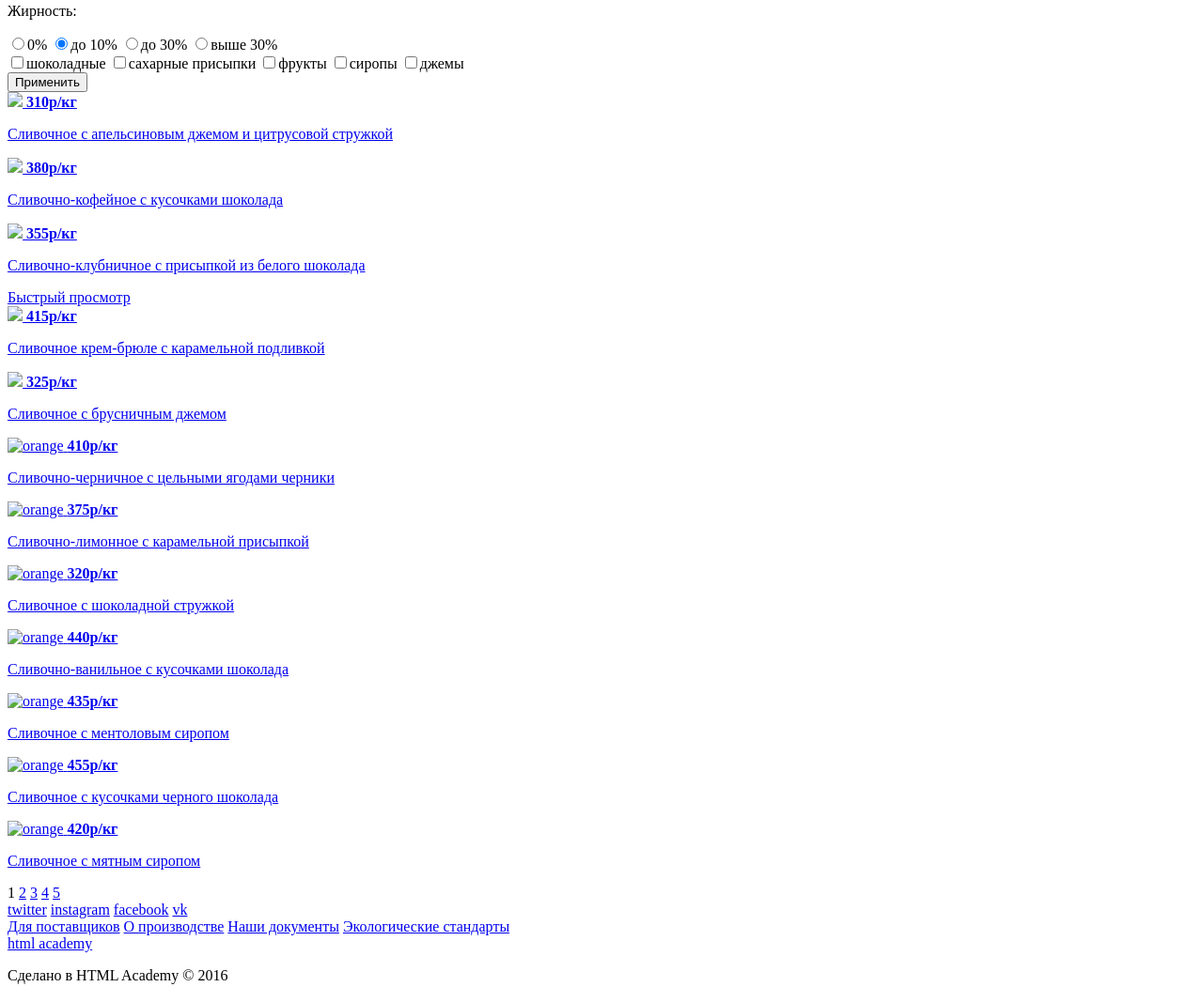
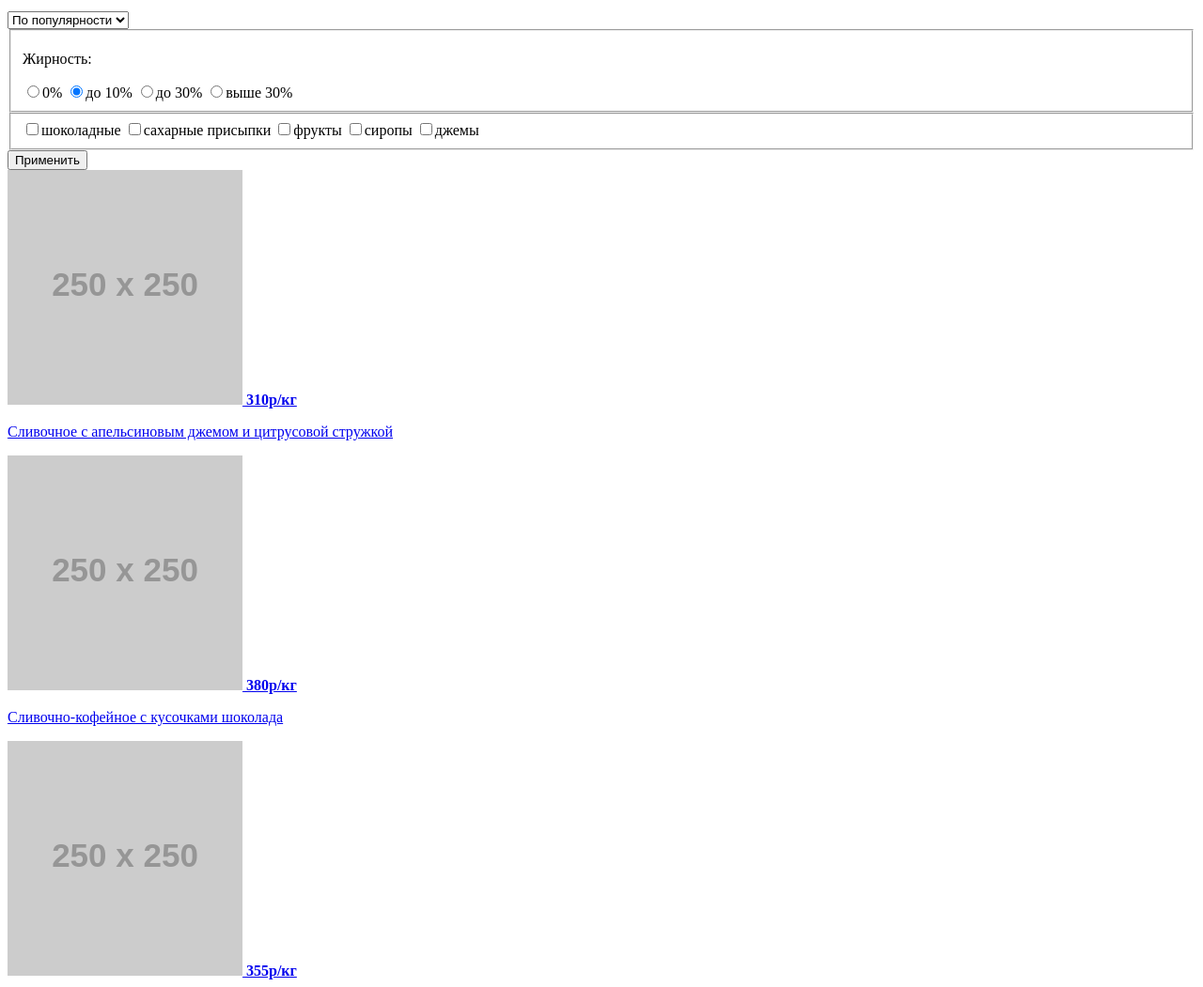
Before and after one commit to TanyaFinogentova/251397-gllacy, a plain HTML site: page gllacy-catalog.html in a window 1280 px wide. Shown: the part 372-1423 px from the top of the page at 94% size. Drawn offline with Linux system fonts and the light colour scheme; placeholder pictures from the web are drawn by us.

Commit message:
gllacy
Добавила размеры картинок

```diff
--- a/gllacy-catalog.html
+++ b/gllacy-catalog.html
@@ -2,14 +2,14 @@
 <html lang="ru">
 <head>
   <meta charset="utf-8">
-  <title>Gllacy shop</title>
+  <title>Gllacy catalog</title>
 </head>
 <body>
   <header class="main-header">
   <div class="container">
     <nav class="main-navigation">
+      <a href="https://gllacy-shop.ru"><img src="http://placehold.it/150x50" alt="gllacy shop"></a>
       <ul>
-        <li><a href="#"><img src="#" width="" height="" alt="gllacy shop"></a></li>
         <li><span class="active">Каталог</span></li>
         <li><a href="#">Доставка и оплата</a></li>
         <li><a href="#">О компании</a></li>
@@ -26,7 +26,7 @@
   </header>
   <main class="container">
     <ul class="breadcrumbs">
-      <li><a href="#">Главная</a></li>
+      <li><a href="https://gllacy-shop.ru">Главная</a></li>
       <li><a href="#">Каталог</a></li>
       <li>Сливочное</li>
     </ul>
@@ -37,42 +37,41 @@
         <option value="popular">По популярности</option>
       </select>
       <div class="price">
-        <!--  Не знаю, как сделать ползунок -->
       </div>
-      <form class="fat">
+      <fieldset class="fat">
         <p>Жирность:</p>
         <label><input type="radio" name="fatness" value="0">0%</label>
         <label><input type="radio" name="fatness" value="10" checked>до 10%</label>
         <label><input type="radio" name="fatness" value="30">до 30%</label>
         <label><input type="radio" name="fatness" value="40">выше 30%</label>
-      </form>
-      <form class="filler">
+      </fieldset>
+      <fieldset class="filler">
         <label><input type="checkbox" name="check1" value="choko">шоколадные</label>
         <label><input type="checkbox" name="check2" value="shuger">сахарные присыпки</label>
         <label><input type="checkbox" name="check3" value="fruits">фрукты</label>
         <label><input type="checkbox" name="check4" value="topping">сиропы</label>
         <label><input type="checkbox" name="check5" value="jam">джемы</label>
-      </form>
+      </fieldset>
       <button>Применить</button>
     </form>
     <div class="catalog">
       <article class="catalog-item">
         <a href="#">
-          <img src="#" width="" height="" >
+          <img src="http://placehold.it/250x250" >
           <b>310р/кг</b>
           <p>Сливочное с апельсиновым джемом и цитрусовой стружкой</p>
         </a>
       </article>
       <article class="catalog-item">
         <a href="#">
-          <img src="#" width="" height="" >
+          <img src="http://placehold.it/250x250" >
           <b>380р/кг</b>
           <p>Сливочно-кофейное с кусочками шоколада</p>
         </a>
       </article>
-      <article class="catalog-item, active-item">
+      <article class="catalog-item active-item">
         <a href="#">
-          <img src="#" width="" height="" >
+          <img src="http://placehold.it/250x250" >
           <b>355р/кг</b>
           <p>Сливочно-клубничное с присыпкой из белого шоколада</p>
         </a>
@@ -80,68 +79,68 @@
       </article>
       <article class="catalog-item">
         <a href="#">
-          <img src="#" width="" height="">
+          <img src="http://placehold.it/250x250">
           <b>415р/кг</b>
           <p>Сливочное крем-брюле с карамельной подливкой</p>
         </a>
       </article>
       <article class="catalog-item">
         <a href="#">
-          <img src="#" width="" height="" >
+          <img src="http://placehold.it/250x250" >
           <b>325р/кг</b>
           <p>Сливочное с брусничным джемом</p>
         </a>
       </article>
       <article class="catalog-item">
         <a href="#">
-          <img src="#" width="" height="" alt="orange">
+          <img src="http://placehold.it/250x250">
           <b>410р/кг</b>
           <p>Сливочно-черничное с цельными ягодами черники </p>
         </a>
       </article>
       <article class="catalog-item">
         <a href="#">
-          <img src="#" width="" height="" alt="orange">
+          <img src="http://placehold.it/250x250">
           <b>375р/кг</b>
           <p>Сливочно-лимонное с карамельной присыпкой</p>
         </a>
       </article>
       <article class="catalog-item">
         <a href="#">
-          <img src="#" width="" height="" alt="orange">
+          <img src="http://placehold.it/250x250">
           <b>320р/кг</b>
           <p>Сливочное с шоколадной стружкой</p>
         </a>
       </article>
       <article class="catalog-item">
         <a href="#">
-          <img src="#" width="" height="" alt="orange">
+          <img src="http://placehold.it/250x250">
           <b>440р/кг</b>
           <p>Сливочно-ванильное с кусочками шоколада</p>
         </a>
       </article>
       <article class="catalog-item">
         <a href="#">
-          <img src="#" width="" height="" alt="orange">
+          <img src="http://placehold.it/250x250">
           <b>435р/кг</b>
           <p>Сливочноe с ментоловым сиропом</p>
         </a>
       </article>
       <article class="catalog-item">
         <a href="#">
-          <img src="#" width="" height="" alt="orange">
+          <img src="http://placehold.it/250x250">
           <b>455р/кг</b>
           <p>Сливочное с кусочками черного шоколада</p>
         </a>
       </article>
       <article class="catalog-item">
         <a href="#">
-          <img src="#" width="" height="" alt="orange">
+          <img src="http://placehold.it/250x250">
           <b>420р/кг</b>
           <p>Сливочное с мятным сиропом</p>
         </a>
       </article>
-      <div class="numbers">
+      <div class="pagination">
         <span>1</span>
         <a href="#">2</a>
         <a href="#">3</a>
@@ -152,25 +151,25 @@
   </main>
   <footer class="main-footer">
     <div class="container">
-      <section class="social">
+      <div class="social">
         <a href="#">twitter</a>
         <a href="#">instagram</a>
         <a href="#">facebook</a>
         <a href="#">vk</a>
-      </section>
-      <section class="footer-navigation">
+      </div>
+      <div class="footer-navigation">
         <nav class="footer-nav">
           <a href="#">Для поставщиков</a>
           <a href="#">О производстве</a>
           <a href="#">Наши документы</a>
           <a href="#">Экологические стандарты</a>
         </nav>
-      </section>
-      <section class="copyright">
-        <a href="#">html academy</a>
-        <p> Сделано в HTML Academy © 2016</a>
-      </section>
+      </div>
+      <div class="copyright">
+        <a href="https://htmlacademy.ru">html academy</a>
+        <p> Сделано в <a href="https://htmlacademy.ru">HTML Academy</a> &copy 2016</a>
+      </div>
     </div>
   </footer>
-</body
+</body>
 </html>
```
Also changed, not shown: gllasy-index.html (+21 -12 lines).
